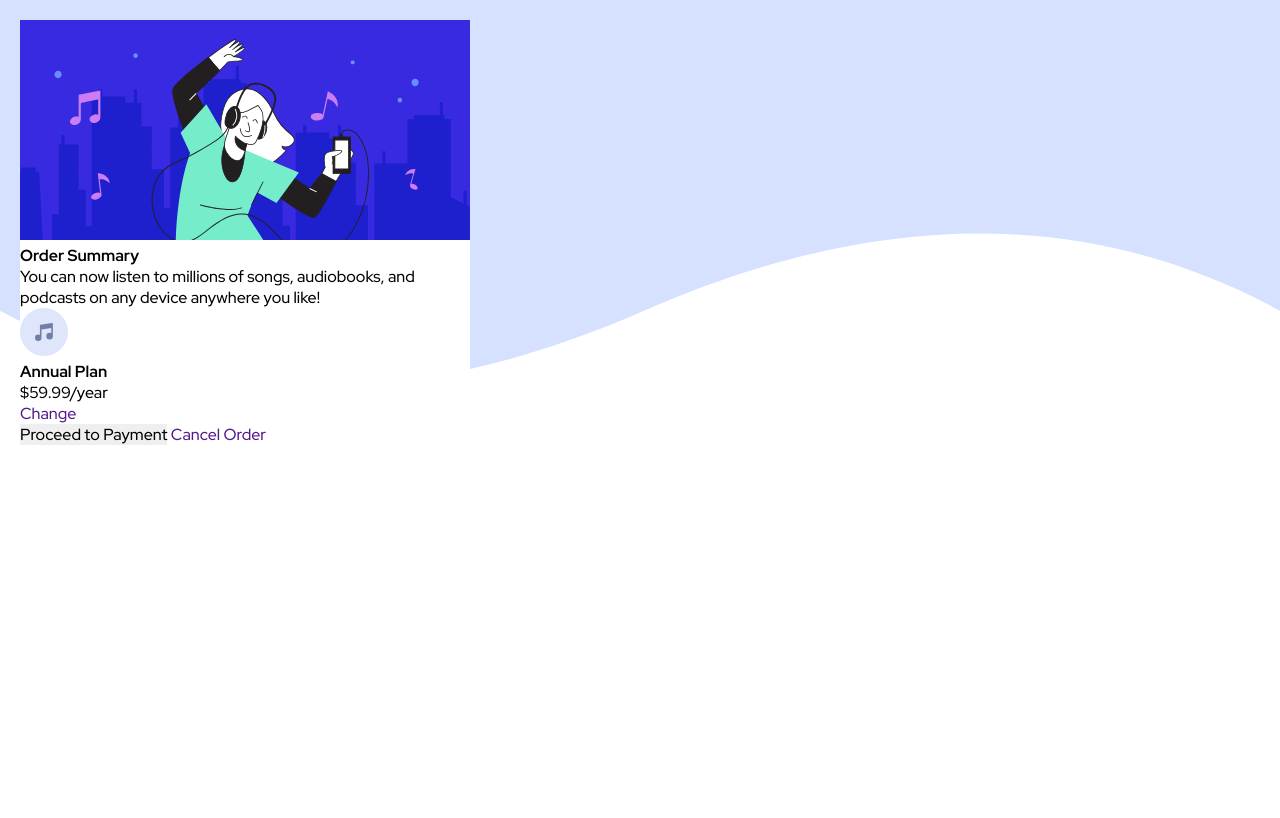
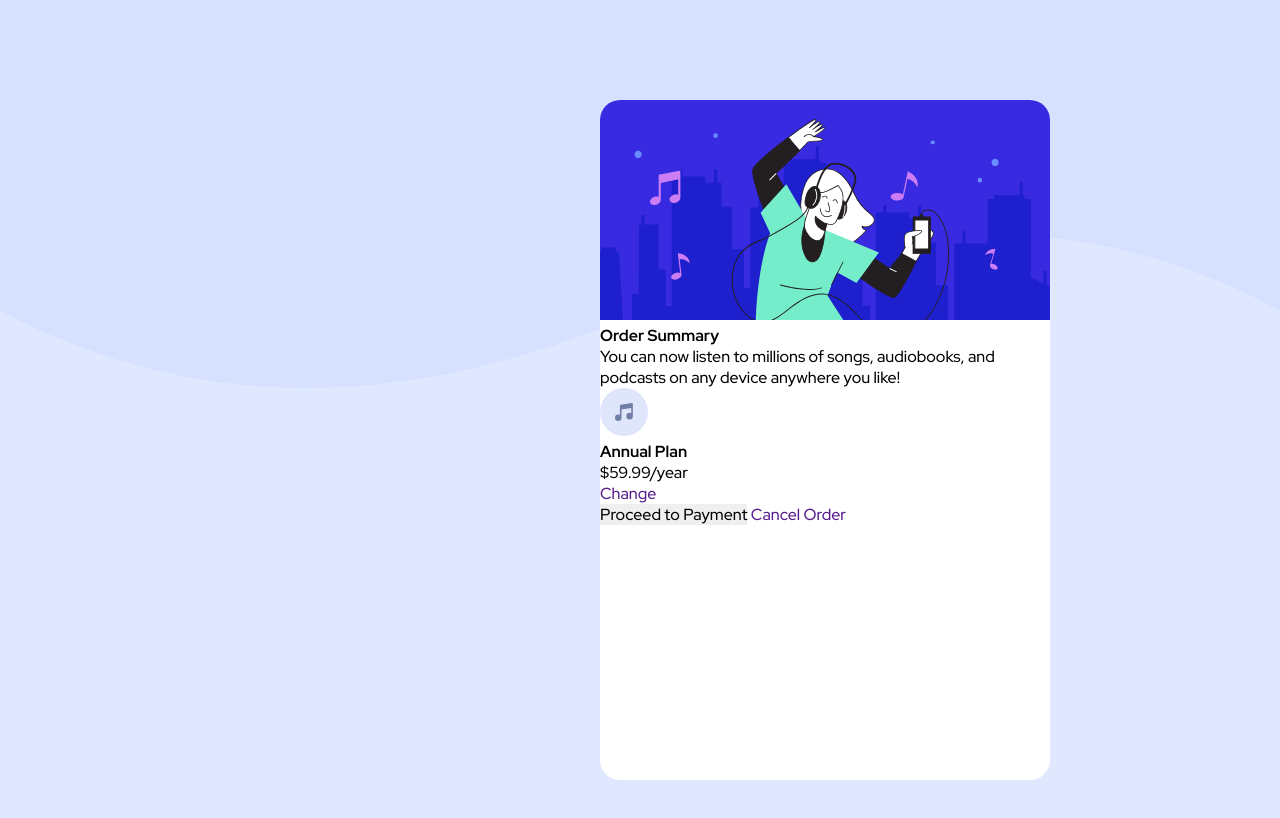
Before and after one commit to andremfdev/challenge-orderSummary-001, a plain HTML site: page index.html in a window 1280 px wide. Drawn offline with Linux system fonts and the light colour scheme.

Commit message:
Alterações img-hero

```diff
--- a/_home.scss
+++ b/_home.scss
@@ -3,11 +3,16 @@
   background-color: white;
   width: 100%;
   max-width: 450px;
-  height: 697px;
-  margin: 20px;
+  height: 680px;
+  margin: 100px 600px;
+  border-radius: 2rem;
 }
 
 .back {
   position: absolute;
   width: 100%;
 }
+
+.img-hero img {
+  border-radius: 2rem 2rem 0 0;
+}
--- a/_reset.scss
+++ b/_reset.scss
@@ -17,4 +17,5 @@ body {
   width: 100%;
   max-width: 1440px;
   height: 900px;
+  background-color: $primary-color1;
 }
--- a/main.scss
+++ b/main.scss
@@ -1,3 +1,3 @@
+@import 'variables';
 @import 'reset';
-@import 'variables';
 @import 'home';
```
Also changed, not shown: css/main.min.css, 1 other file.
